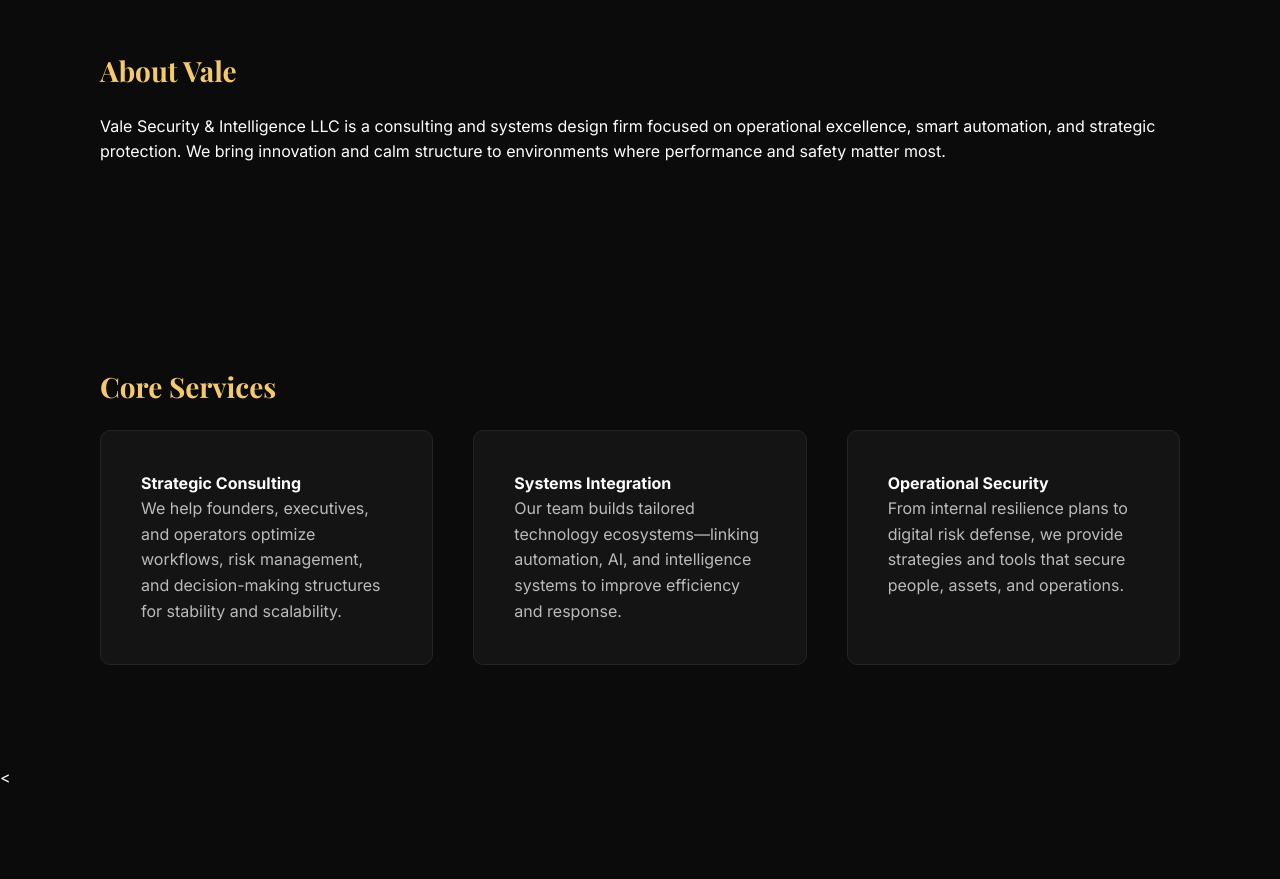
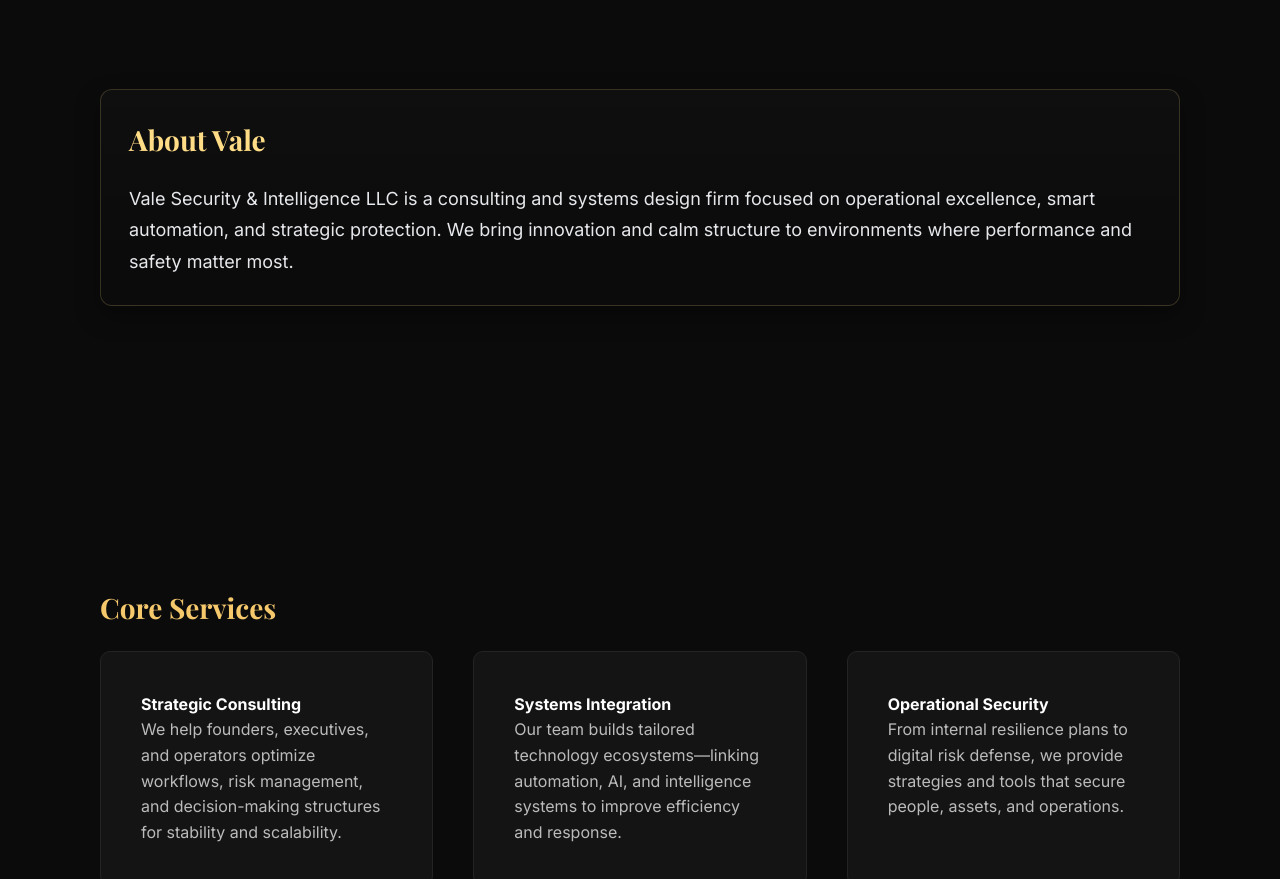
Before and after one commit to VSI-Vale/valesecintel., a plain HTML site: page index.html in a window 1280 px wide. Shown: the part 665-1544 px from the top of the page. Drawn offline with nearby package versions, Linux system fonts and the light colour scheme.

Commit message:
Update index.html

```diff
--- a/index.html
+++ b/index.html
@@ -93,10 +93,15 @@
     .btn:hover { background: #ffdc85; }
 
     section {
-      padding: 100px 60px;
-      max-width: 1200px;
-      margin: 0 auto;
+  padding: 140px 60px;     /* more vertical space */
+  max-width: 1200px;
+  margin: 0 auto;
     }
+    @media (max-width: 768px){
+  section { padding: 90px 26px; }  /* comfortable on phones */
+    }
+
+
 
     h3 {
       font-family: 'Playfair Display', serif;
@@ -161,9 +166,22 @@
   </section>
 
   <section id="about">
-    <h3>About Vale</h3>
-    <p>Vale Security & Intelligence LLC is a consulting and systems design firm focused on operational excellence, smart automation, and strategic protection. We bring innovation and calm structure to environments where performance and safety matter most.</p>
-  </section>
+  <div class="card" style="
+    padding: 28px 28px;
+    border: 1px solid rgba(255,220,133,.18);
+    border-radius: 12px;
+    background: linear-gradient(180deg, rgba(255,255,255,.02), rgba(255,255,255,0));
+    box-shadow: 0 10px 24px rgba(0,0,0,.35);
+  ">
+    <h3 style="margin-top:0; color:#ffdc85;">About Vale</h3>
+    <p style="color:#E6E8EB; font-size:18px; line-height:1.75; margin: 6px 0 0;">
+      Vale Security &amp; Intelligence LLC is a consulting and systems design firm focused on
+      operational excellence, smart automation, and strategic protection. We bring innovation
+      and calm structure to environments where performance and safety matter most.
+    </p>
+  </div>
+</section>
+
 
   <section id="services">
     <h3>Core Services</h3>
```
